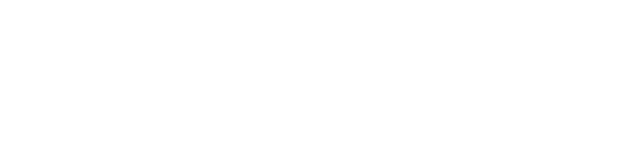
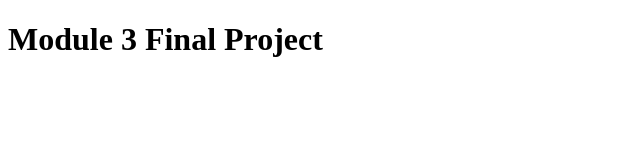
Before and after one commit to ORIGINALUSRNM/mod-3-project, a plain HTML site: page index.html in a window 1280 px wide. Shown: the whole page, without its empty margins (0-640 px from the left). Drawn offline with Linux system fonts and the light colour scheme.

Commit message:
title update

```diff
--- a/index.html
+++ b/index.html
@@ -5,5 +5,7 @@
     <meta name="viewport" content="width=device-width, initial-scale=1.0" />
     <title>Module 3 Landing Page</title>
   </head>
-  <body></body>
+  <body>
+    <h1>Module 3 Final Project</h1>
+  </body>
 </html>
```
